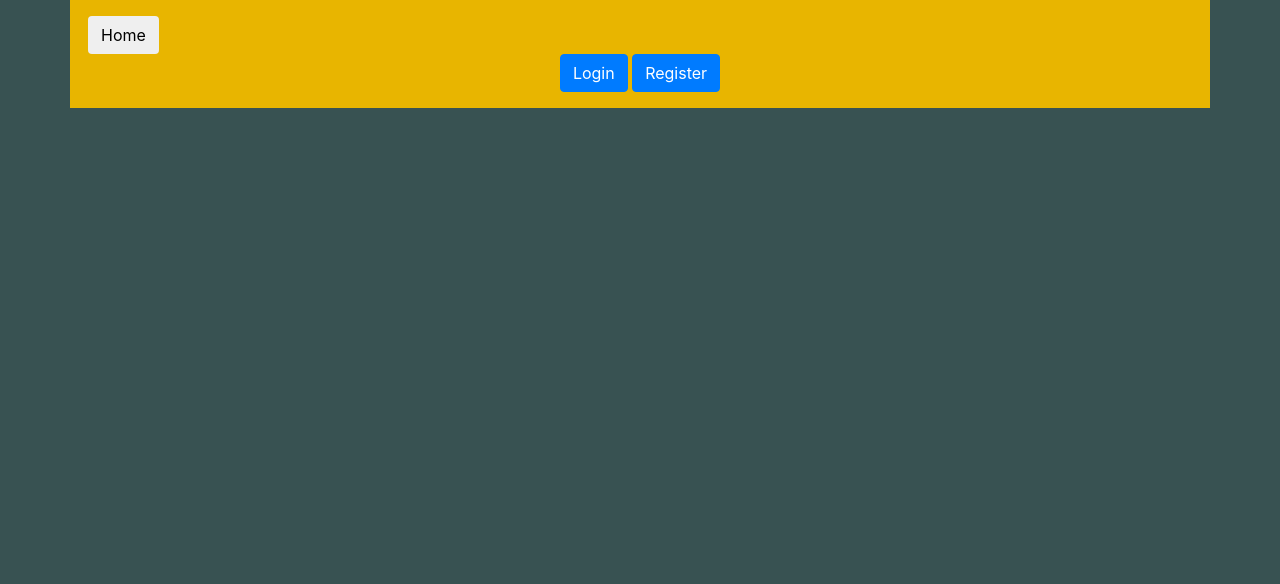
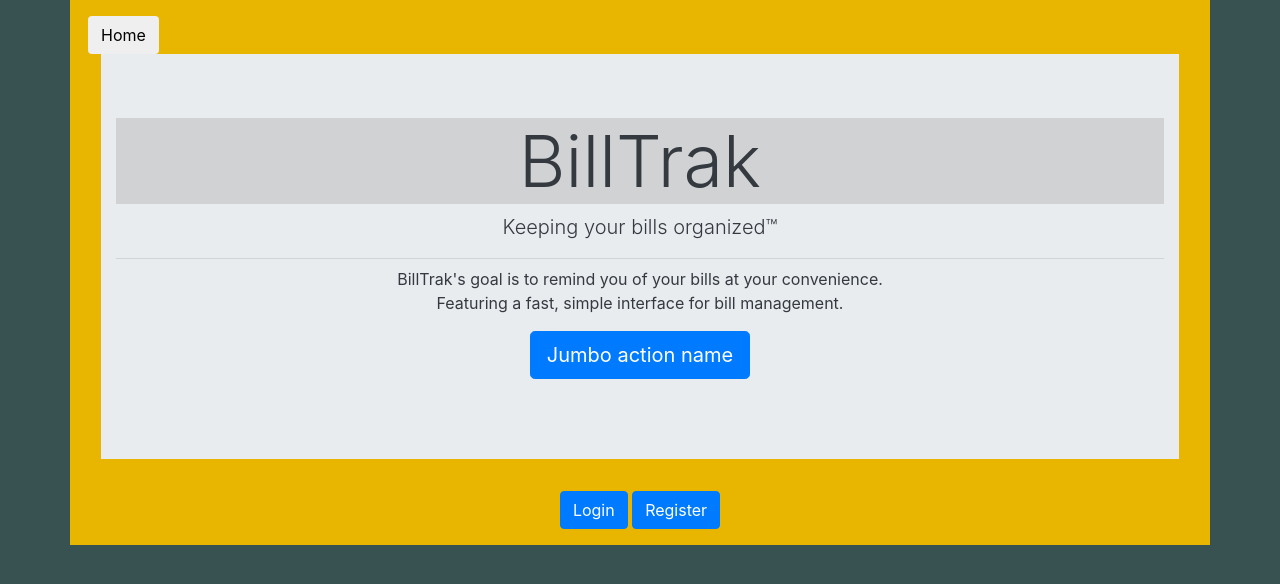
Before and after one commit to davidfries/BillTrak, a Flask app: page / in a window 1280 px wide. Shown: the top 584 px of the page. Run offline with Flask 2, Linux system fonts and the light colour scheme; some libraries are stand-ins or nearby versions.

Commit message:
updated main page

```diff
--- a/templates/index.html
+++ b/templates/index.html
@@ -2,6 +2,19 @@
 
 {% block content %}
 <div class="container-fluid text-center">
+    <div class="jumbotron jumbotron-fluid">
+        <div class="container">
+            <h1 class="display-3">BillTrak</h1>
+            <p class="lead">Keeping your bills organized&trade;</p>
+            <hr class="my-2">
+            <p>BillTrak's goal is to remind you of your bills at your convenience. <br>
+            Featuring a fast, simple interface for bill management.
+            </p>
+            <p class="lead">
+                <a class="btn btn-primary btn-lg" href="Jumbo action link" role="button">Jumbo action name</a>
+            </p>
+        </div>
+    </div>
     <a name="login" id="login" class="btn btn-primary" href="/login" role="button">Login</a>
     <a name="login" id="login" class="btn btn-primary" href="/register" role="button">Register</a>
 
```
